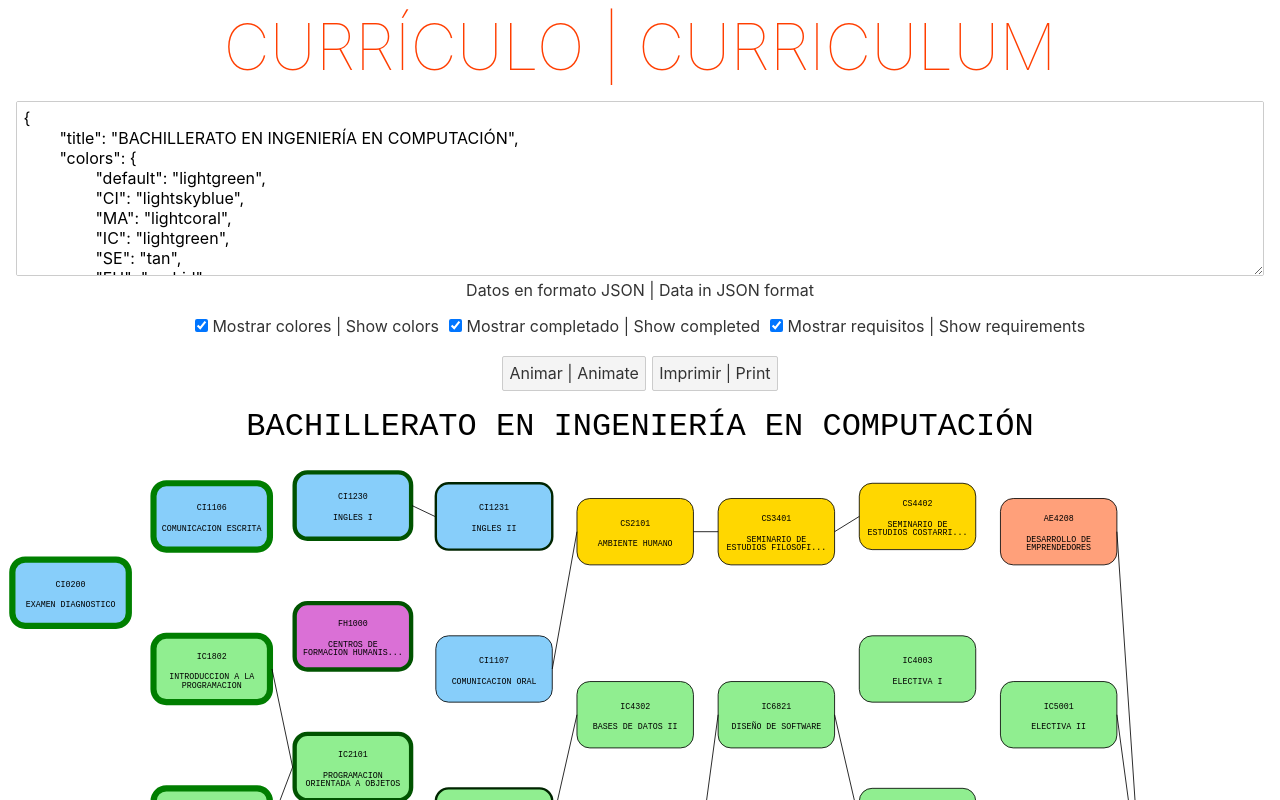
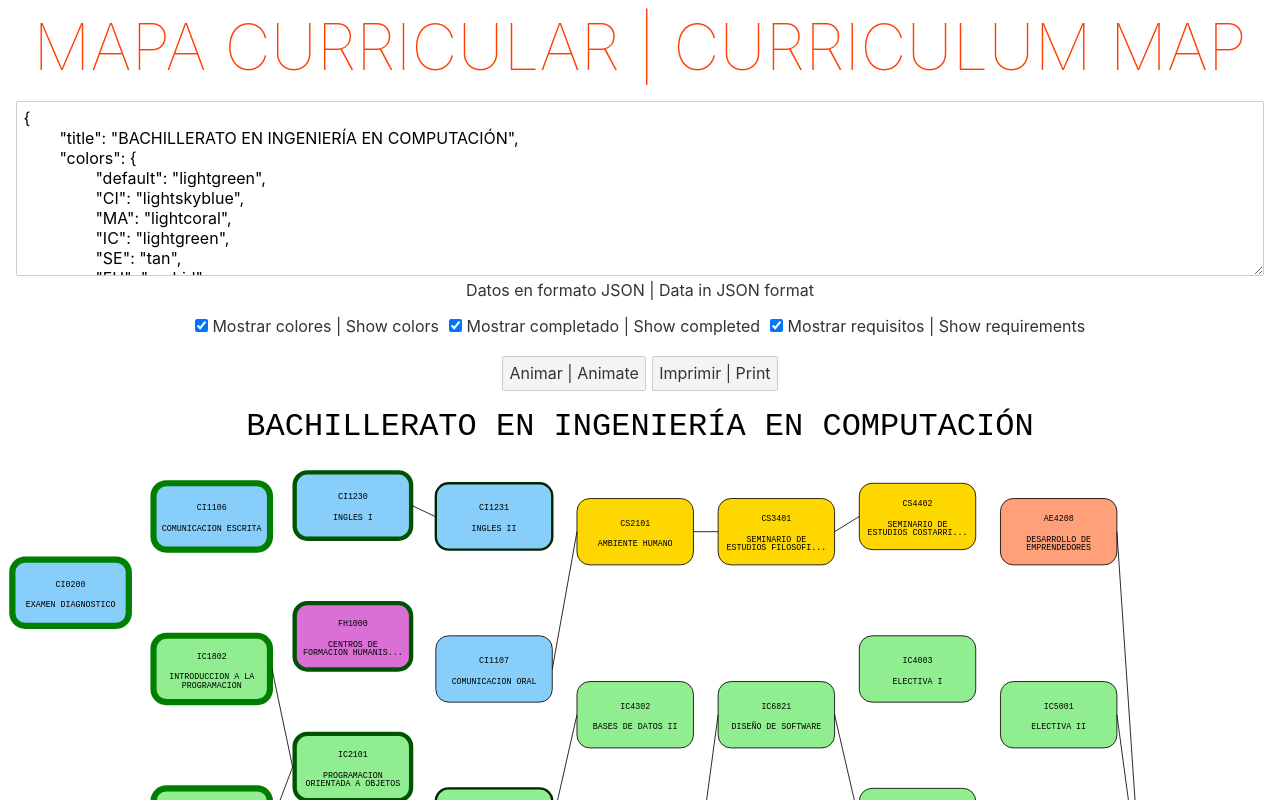
Before and after one commit to davr59/curriculum-map, a Svelte app: page / in a window 1280 px wide. Shown: the top 800 px of the page. Built offline with nearby package versions, Linux system fonts and the light colour scheme.

Commit message:
rename to curriculum-map

```diff
--- a/package.json
+++ b/package.json
@@ -1,5 +1,5 @@
 {
-  "name": "curriculum",
+  "name": "curriculum-map",
   "private": true,
   "scripts": {
     "build": "rollup -c",
--- a/public/index.html
+++ b/public/index.html
@@ -4,7 +4,7 @@
 	<meta charset='utf-8'>
 	<meta name='viewport' content='width=device-width,initial-scale=1'>
 
-	<title>CURRÍCULO | CURRICULUM</title>
+	<title>MAPA CURRICULAR | CURRICULUM MAP</title>
 
 	<link rel='icon' type='image/png' href='/favicon.png'>
 	<link rel='stylesheet' href='/global.css'>
--- a/src/App.svelte
+++ b/src/App.svelte
@@ -402,7 +402,7 @@
 <main>
   <div class={'noprint'}>
     <form>
-      <h1>CURRÍCULO | CURRICULUM</h1>
+      <h1>MAPA CURRICULAR | CURRICULUM MAP</h1>
       <div class={'divTextArea'}>
         <textarea
           class:jsonErrorTextArea={isJsonError}
--- a/src/main.js
+++ b/src/main.js
@@ -3,7 +3,7 @@ import App from './App.svelte';
 const app = new App({
   target: document.body,
   props: {
-    name: 'curriculum',
+    name: 'curriculum-map',
   },
 });
 
```
Also changed, not shown: 1 other file (tests, documents, lock files or other folders).
